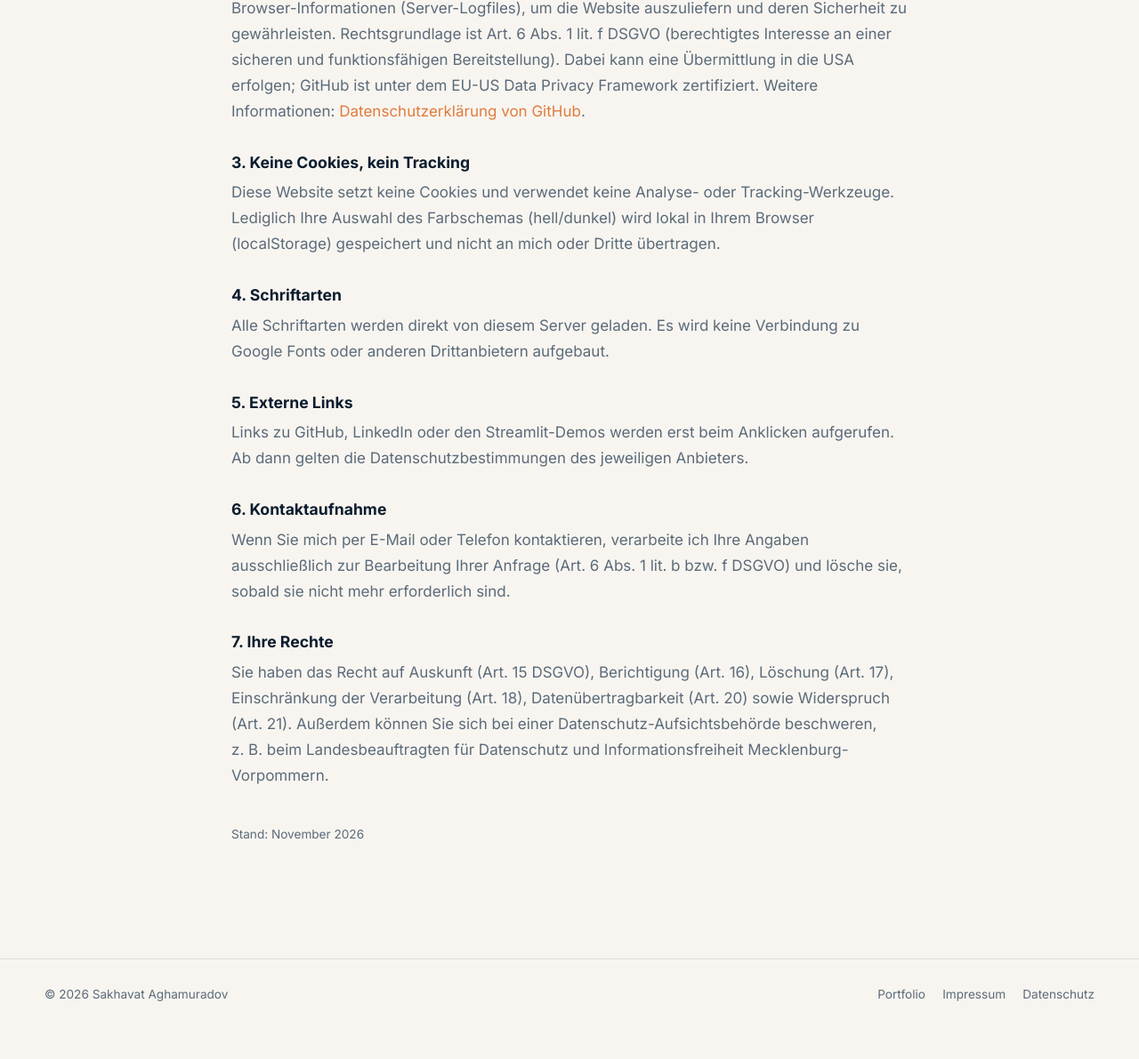
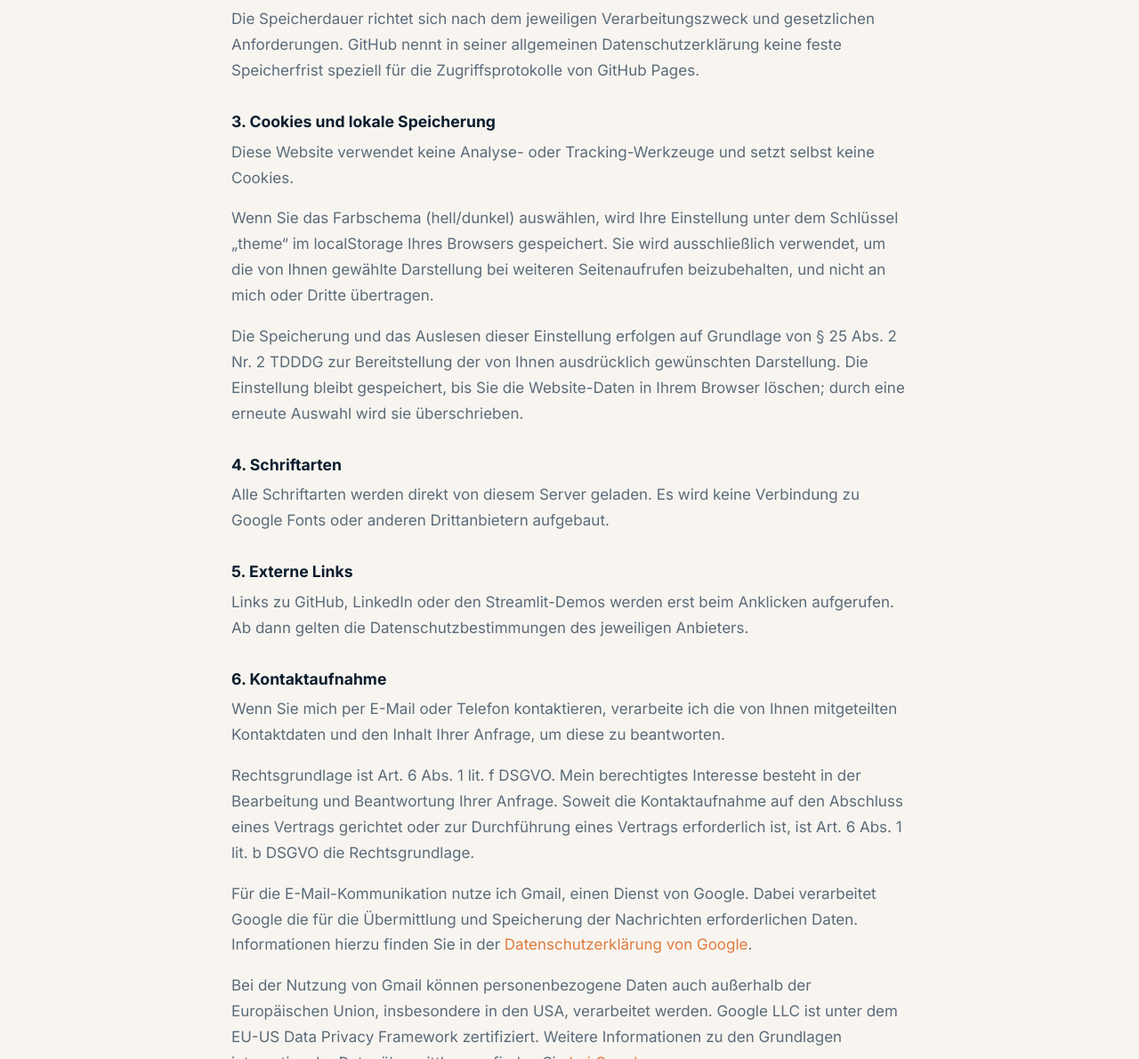
Before and after one commit to aghamuradov/Portfolio, a plain HTML site: page impressum.html in a window 1280 px wide. Shown: the part 1609-2800 px from the top of the page at 89% size. Before the commit the page ends 2768 px from the top, so only its background shows below. Drawn offline with Linux system fonts and the light colour scheme.

Commit message:
Revise impressum content for clarity and compliance
Removed outdated content regarding responsibility for the website and updated the text regarding data processing and contact information.

```diff
--- a/impressum.html
+++ b/impressum.html
@@ -48,11 +48,8 @@
                 Telefon: <a href="tel:+4915157406464">+49 151 57406464</a>
             </p>
 
-            <h2>Verantwortlich für den Inhalt nach § 18 Abs. 2 MStV</h2>
-            <p>Sakhavat Aghamuradov, Anschrift wie oben</p>
-
             <h2>Haftung für Inhalte</h2>
-            <p>Die Inhalte dieser Website wurden mit größtmöglicher Sorgfalt erstellt. Für die Richtigkeit, Vollständigkeit und Aktualität der Inhalte kann jedoch keine Gewähr übernommen werden. Als Diensteanbieter bin ich gemäß § 7 Abs. 1 DDG für eigene Inhalte auf diesen Seiten nach den allgemeinen Gesetzen verantwortlich.</p>
+            <p>Die Inhalte dieser Website werden mit Sorgfalt erstellt. Für die eigenen Inhalte bin ich nach den allgemeinen gesetzlichen Vorschriften verantwortlich.</p>
 
             <h2>Haftung für Links</h2>
             <p>Diese Website enthält Links zu externen Websites Dritter (z.&nbsp;B. GitHub, LinkedIn, Streamlit), auf deren Inhalte ich keinen Einfluss habe. Für die Inhalte der verlinkten Seiten ist stets der jeweilige Anbieter oder Betreiber verantwortlich. Bei Bekanntwerden von Rechtsverletzungen werden derartige Links umgehend entfernt.</p>
@@ -75,9 +72,14 @@
 
             <h2>2. Hosting über GitHub Pages</h2>
             <p>Diese Website wird über GitHub Pages bereitgestellt, einen Dienst der GitHub Inc., 88 Colin P. Kelly Jr. Street, San Francisco, CA 94107, USA. Beim Aufruf der Seite verarbeitet GitHub technisch notwendige Daten wie Ihre IP-Adresse, Datum und Uhrzeit des Zugriffs sowie Browser-Informationen (Server-Logfiles), um die Website auszuliefern und deren Sicherheit zu gewährleisten. Rechtsgrundlage ist Art. 6 Abs. 1 lit. f DSGVO (berechtigtes Interesse an einer sicheren und funktionsfähigen Bereitstellung). Dabei kann eine Übermittlung in die USA erfolgen; GitHub ist unter dem EU-US Data Privacy Framework zertifiziert. Weitere Informationen: <a href="https://docs.github.com/de/site-policy/privacy-policies/github-general-privacy-statement" target="_blank" rel="noopener">Datenschutzerklärung von GitHub</a>.</p>
+            <p>Die Speicherdauer richtet sich nach dem jeweiligen Verarbeitungszweck und gesetzlichen Anforderungen. GitHub nennt in seiner allgemeinen Datenschutzerklärung keine feste Speicherfrist speziell für die Zugriffsprotokolle von GitHub Pages.</p>
 
-            <h2>3. Keine Cookies, kein Tracking</h2>
-            <p>Diese Website setzt keine Cookies und verwendet keine Analyse- oder Tracking-Werkzeuge. Lediglich Ihre Auswahl des Farbschemas (hell/dunkel) wird lokal in Ihrem Browser (localStorage) gespeichert und nicht an mich oder Dritte übertragen.</p>
+            <h2>3. Cookies und lokale Speicherung</h2>
+            <p>Diese Website verwendet keine Analyse- oder Tracking-Werkzeuge und setzt selbst keine Cookies.</p>
+
+            <p>Wenn Sie das Farbschema (hell/dunkel) auswählen, wird Ihre Einstellung unter dem Schlüssel „theme“ im localStorage Ihres Browsers gespeichert. Sie wird ausschließlich verwendet, um die von Ihnen gewählte Darstellung bei weiteren Seitenaufrufen beizubehalten, und nicht an mich oder Dritte übertragen.</p>
+
+            <p>Die Speicherung und das Auslesen dieser Einstellung erfolgen auf Grundlage von § 25 Abs. 2 Nr. 2 TDDDG zur Bereitstellung der von Ihnen ausdrücklich gewünschten Darstellung. Die Einstellung bleibt gespeichert, bis Sie die Website-Daten in Ihrem Browser löschen; durch eine erneute Auswahl wird sie überschrieben.</p>
 
             <h2>4. Schriftarten</h2>
             <p>Alle Schriftarten werden direkt von diesem Server geladen. Es wird keine Verbindung zu Google Fonts oder anderen Drittanbietern aufgebaut.</p>
@@ -86,10 +88,22 @@
             <p>Links zu GitHub, LinkedIn oder den Streamlit-Demos werden erst beim Anklicken aufgerufen. Ab dann gelten die Datenschutzbestimmungen des jeweiligen Anbieters.</p>
 
             <h2>6. Kontaktaufnahme</h2>
-            <p>Wenn Sie mich per E-Mail oder Telefon kontaktieren, verarbeite ich Ihre Angaben ausschließlich zur Bearbeitung Ihrer Anfrage (Art. 6 Abs. 1 lit. b bzw. f DSGVO) und lösche sie, sobald sie nicht mehr erforderlich sind.</p>
+            <p>Wenn Sie mich per E-Mail oder Telefon kontaktieren, verarbeite ich die von Ihnen mitgeteilten Kontaktdaten und den Inhalt Ihrer Anfrage, um diese zu beantworten.</p>
+
+            <p>Rechtsgrundlage ist Art. 6 Abs. 1 lit. f DSGVO. Mein berechtigtes Interesse besteht in der Bearbeitung und Beantwortung Ihrer Anfrage. Soweit die Kontaktaufnahme auf den Abschluss eines Vertrags gerichtet oder zur Durchführung eines Vertrags erforderlich ist, ist Art. 6 Abs. 1 lit. b DSGVO die Rechtsgrundlage.</p>
+
+            <p>Für die E-Mail-Kommunikation nutze ich Gmail, einen Dienst von Google. Dabei verarbeitet Google die für die Übermittlung und Speicherung der Nachrichten erforderlichen Daten. Informationen hierzu finden Sie in der <a href="https://policies.google.com/privacy?hl=de" target="_blank" rel="noopener">Datenschutzerklärung von Google</a>.</p>
+
+            <p>Bei der Nutzung von Gmail können personenbezogene Daten auch außerhalb der Europäischen Union, insbesondere in den USA, verarbeitet werden. Google LLC ist unter dem EU-US Data Privacy Framework zertifiziert. Weitere Informationen zu den Grundlagen internationaler Datenübermittlungen finden Sie <a href="https://policies.google.com/privacy/frameworks?hl=de" target="_blank" rel="noopener">bei Google</a>.</p>
+
+            <p>Die Angaben werden gelöscht, sobald die Anfrage abschließend bearbeitet ist und keine gesetzlichen Aufbewahrungspflichten oder sonstigen rechtlichen Gründe für eine weitere Speicherung bestehen.</p>
 
             <h2>7. Ihre Rechte</h2>
-            <p>Sie haben das Recht auf Auskunft (Art. 15 DSGVO), Berichtigung (Art. 16), Löschung (Art. 17), Einschränkung der Verarbeitung (Art. 18), Datenübertragbarkeit (Art. 20) sowie Widerspruch (Art. 21). Außerdem können Sie sich bei einer Datenschutz-Aufsichtsbehörde beschweren, z.&nbsp;B. beim Landesbeauftragten für Datenschutz und Informationsfreiheit Mecklenburg-Vorpommern.</p>
+            <p>Sie haben unter den jeweiligen gesetzlichen Voraussetzungen das Recht auf Auskunft (Art. 15 DSGVO), Berichtigung (Art. 16 DSGVO), Löschung (Art. 17 DSGVO), Einschränkung der Verarbeitung (Art. 18 DSGVO) und Datenübertragbarkeit (Art. 20 DSGVO).</p>
+
+            <p>Soweit personenbezogene Daten auf Grundlage von Art. 6 Abs. 1 lit. f DSGVO verarbeitet werden, haben Sie das Recht, aus Gründen, die sich aus Ihrer besonderen Situation ergeben, Widerspruch gegen diese Verarbeitung einzulegen (Art. 21 DSGVO).</p>
+
+            <p>Außerdem haben Sie das Recht, sich bei einer Datenschutz-Aufsichtsbehörde zu beschweren (Art. 77 DSGVO), insbesondere bei der Aufsichtsbehörde Ihres gewöhnlichen Aufenthaltsorts, Ihres Arbeitsplatzes oder des Orts des mutmaßlichen Verstoßes. Sie können sich beispielsweise an den Landesbeauftragten für Datenschutz und Informationsfreiheit Mecklenburg-Vorpommern wenden.</p>
 
             <p class="legal-date">Stand: November 2026</p>
         </div>
```
